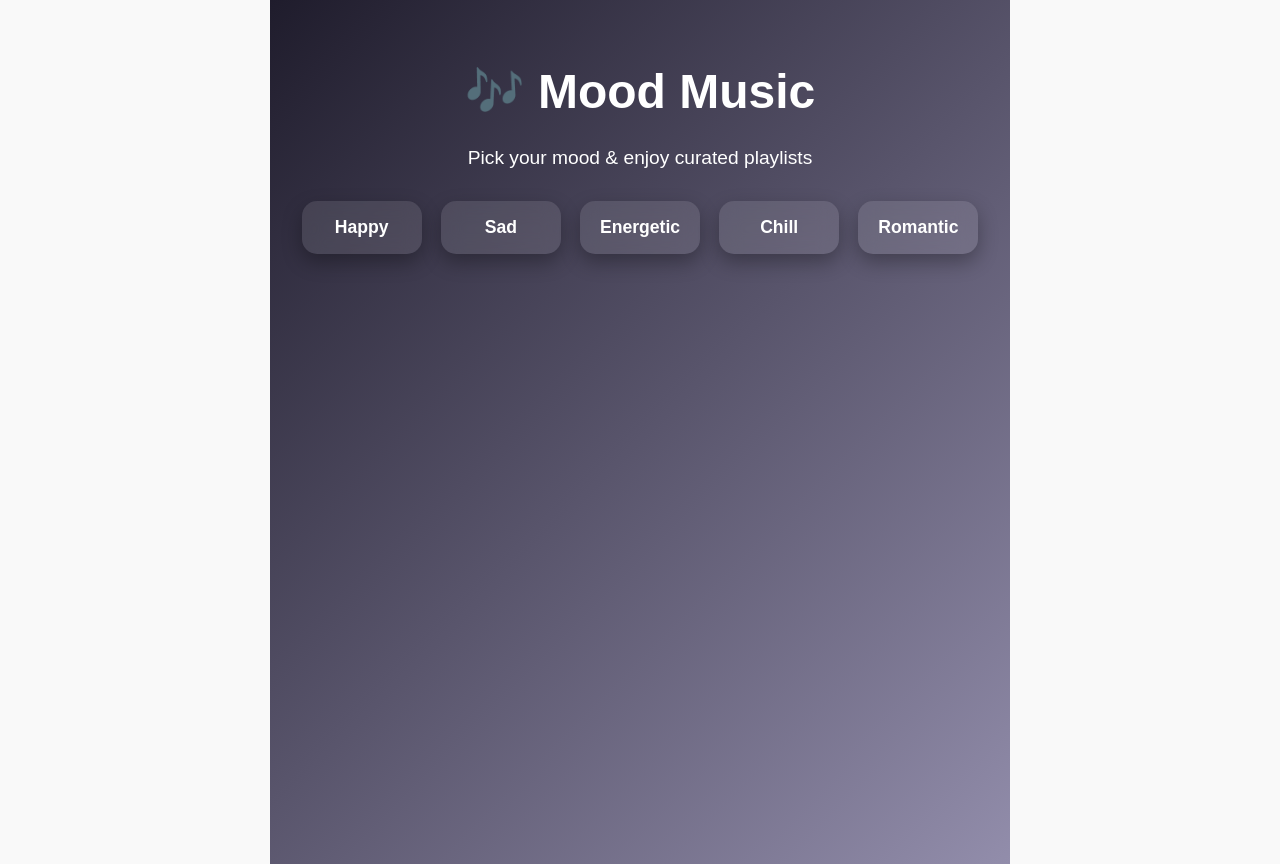
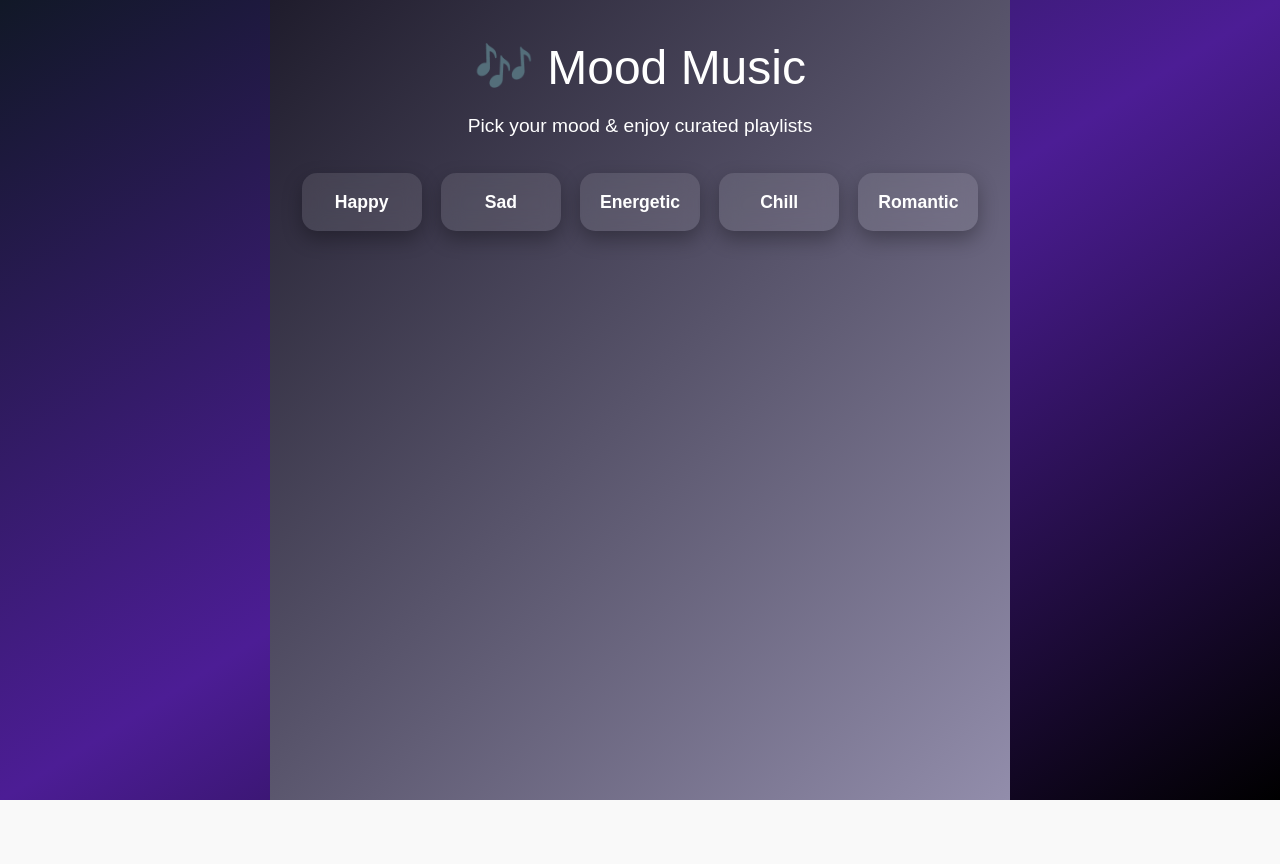
Before and after one commit to CodeX552/MOOD-MUSIC, a React (Vite) app: page / in a window 1280 px wide. After the commit the page ends 800 px from the top, so only its background shows below. Built offline with nearby package versions, Linux system fonts and the light colour scheme.

Commit message:
Fix Tailwind background issue

```diff
--- a/src/index.css
+++ b/src/index.css
@@ -1,4 +1,13 @@
 /* filepath: /Users/prateekgiri/music-mood-app/src/index.css */
+@tailwind base;
+@tailwind components;
+@tailwind utilities;
+
+/* Optional: Custom styles */
+body {
+  @apply bg-gradient-to-br from-gray-900 via-purple-900 to-black text-white;
+}
+
 body {
   margin: 0;
   font-family: Arial, sans-serif;
--- a/tailwind.config.js
+++ b/tailwind.config.js
@@ -2,7 +2,7 @@
 export default {
   content: [
     "./index.html",
-      "./src/**/*.{js,ts,jsx,tsx}",
+    "./src/**/*.{js,jsx,ts,tsx}"
   ],
   theme: {
     extend: {},
--- a/vite.config.ts
+++ b/vite.config.ts
@@ -2,5 +2,5 @@ import { defineConfig } from "vite";
 import react from "@vitejs/plugin-react";
 
 export default defineConfig({
-  base: '/',
-});
+    base: './',
+  });
```
Lines whose indentation alone changed are shown as unchanged.
